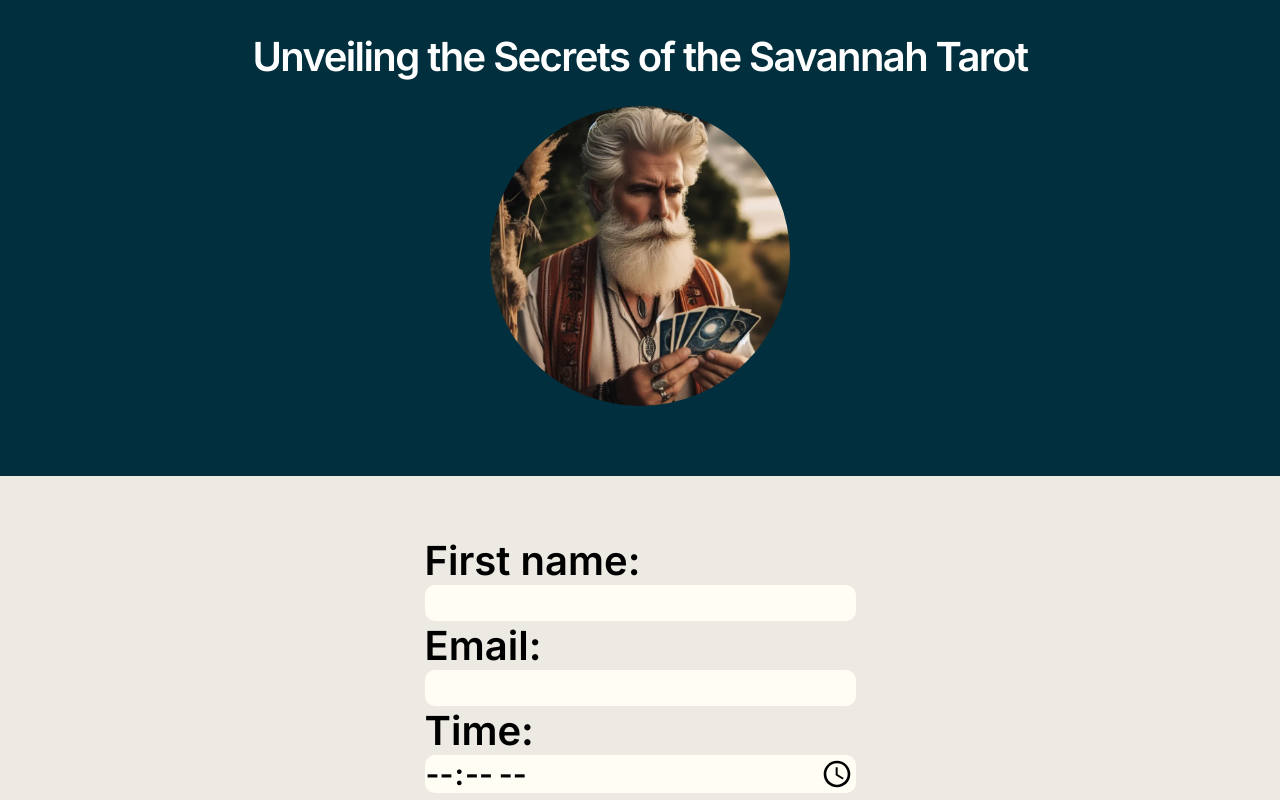
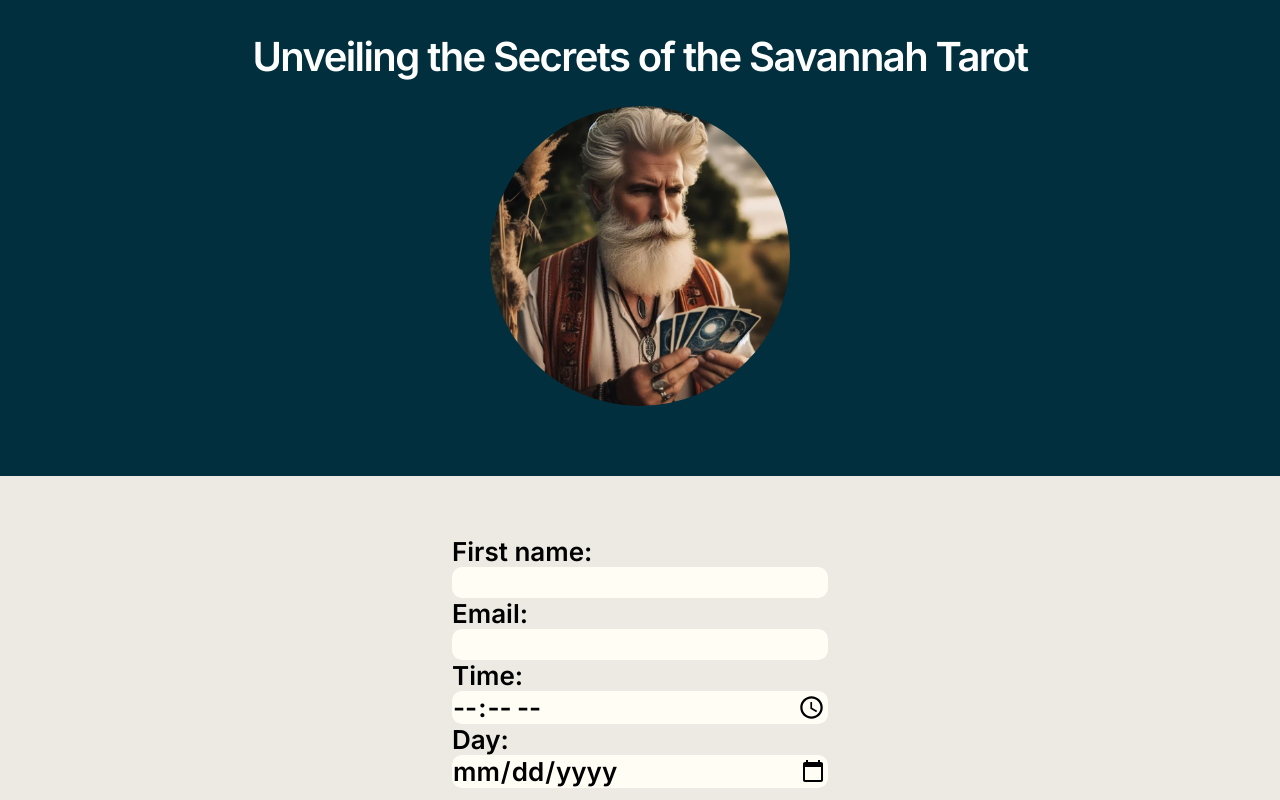
Before and after one commit to isangelsilva/SavannaDeck, a website: page pages/theread.html in a window 1280 px wide. Shown: the part 132-932 px from the top of the page. Drawn offline with Linux system fonts and the light colour scheme; a web font is replaced by a local one.

Commit message:
form hecho desde 0

```diff
--- a/pages/theread.html
+++ b/pages/theread.html
@@ -66,14 +66,14 @@
 
         <section class="contact">
                 <form class="contact_form">
-                    <div>
+                    <div class="contact_form_info">
                     <label for="fname">First name:</label><br>
                     <input type="text" id="fname" name="fname"><br>
                     <label for="email">Email:</label><br>
                     <input type="email" id="email" name="email"><br>
 
                     </div>
-                    <div>
+                    <div class="contact_form_date">
                     <label for="time">Time:</label><br>
                     <input type="time" id="time" name="time"><br>
                     <label for="date">Day:</label><br>
--- a/scss/layout/_theread.scss
+++ b/scss/layout/_theread.scss
@@ -36,7 +36,7 @@
                 margin: auto;
                 transition: 1s;
                 &:hover{
-                    width: 110%;
+                    scale: 1.2;
                 }
 
             }
@@ -59,12 +59,13 @@
 .contact_form{
     display: flex;
     flex-direction: column;
+
 }
 
 
 input{
     width: 100%;
-    font-size: 30px;
+    font-size: 26px;
     border-radius: 10px;
    border: 0px;
    background-color: #FFFDF4;
@@ -72,5 +73,5 @@ input{
 
 label{
     width: 100%;
-    font-size: 40px;
+    font-size: 26px;
 }
```
Also changed, not shown: css/style.css, 1 other file.
